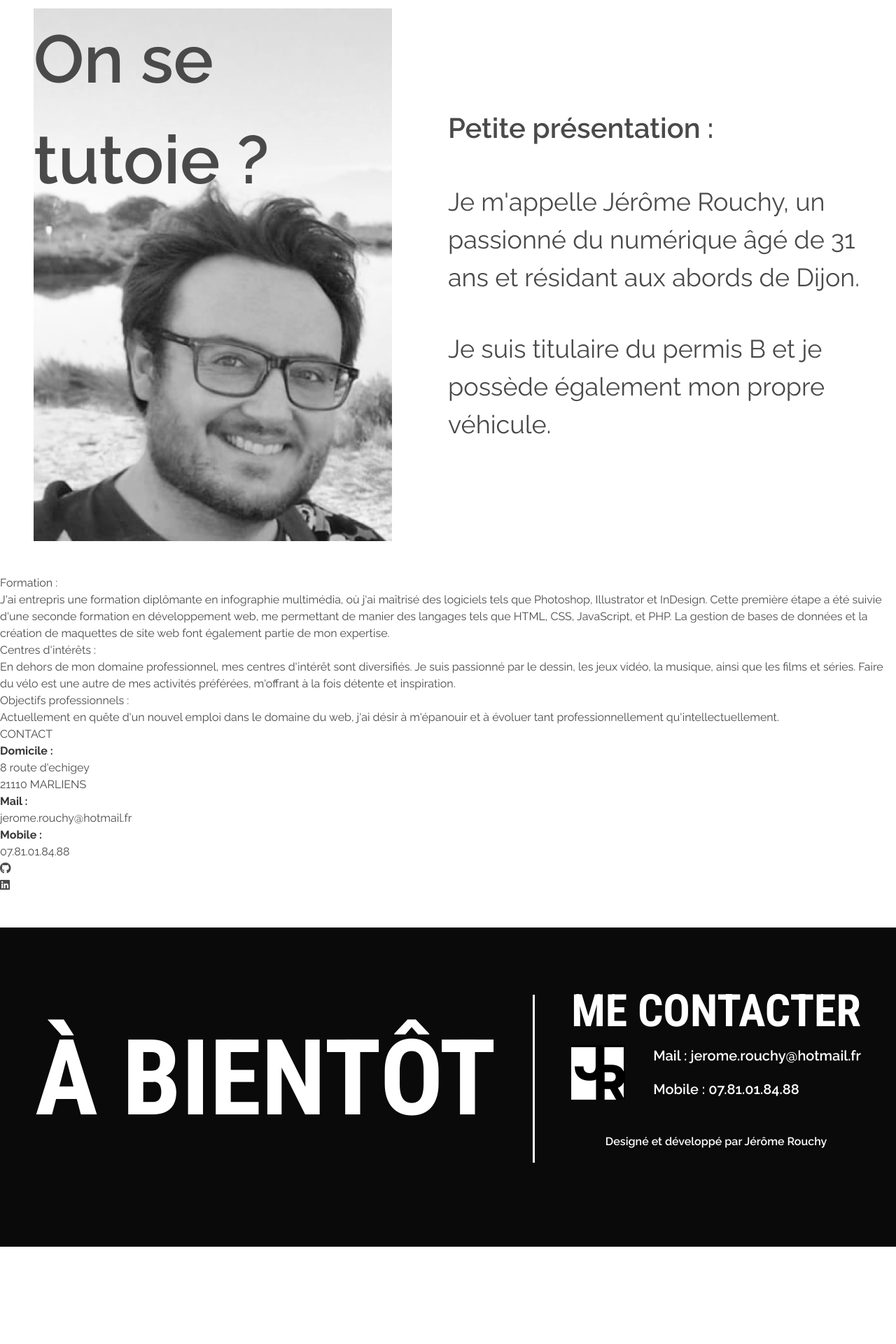
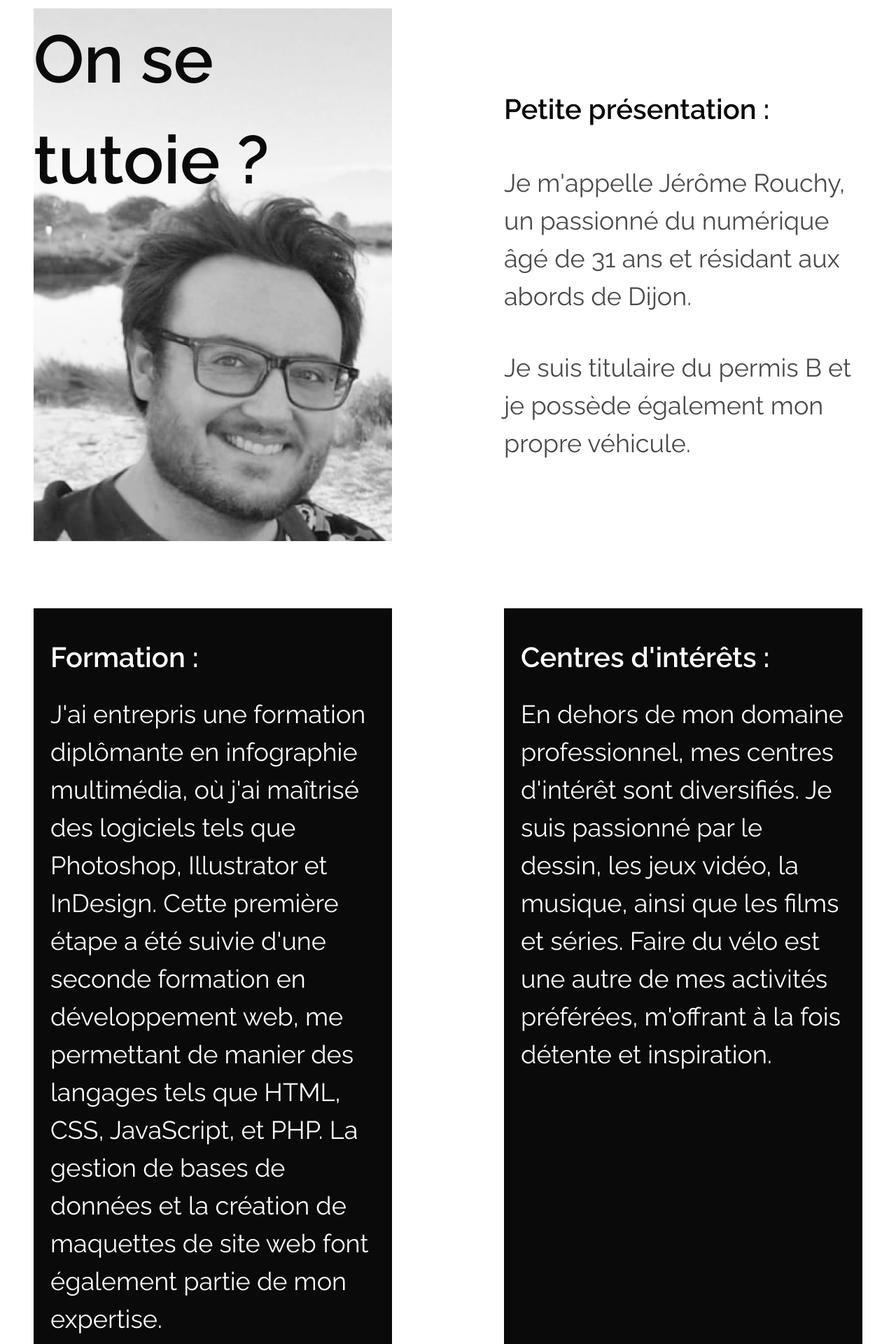
Before and after one commit to Scalou21/mon_folio, a React (Create React App) app: page /contact in a window 1280 px wide. Shown: the part 660-2580 px from the top of the page at 70% size. Before the commit the page ends 2441 px from the top, so only its background shows below. Built offline with nearby package versions, Linux system fonts and the light colour scheme.

Commit message:
Integrates css/scss for Presentation components
Intégration css/scss des composants Formation.js, Interest.js et
Objectives.js.

Mode responsive encore à faire...

[Ticket: X]

```diff
--- a/sass/mystyles.scss
+++ b/sass/mystyles.scss
@@ -24,8 +24,16 @@ $resize-logo-nav: 4rem;
   width: 100vw;
 }
 
+.w-45pct{
+  width: 45%;
+}
+
 .w-50pct {
   width: 50%;
+}
+
+.w-90pct{
+  width: 90rem;
 }
 
 .w-100pct{
@@ -116,8 +124,20 @@ $resize-logo-nav: 4rem;
   margin-top: 9rem;
 }
 
-.ml-10 {
-  margin-left: 10rem;
+.mt-10{
+  margin-top: 10rem;
+}
+
+.ml-5{
+  margin-left: 5rem;
+}
+
+.mleft-5 {
+  margin-left: 5rem;
+}
+
+.mright-5{
+  margin-right: 5rem;
 }
 
 
@@ -127,8 +147,8 @@ $resize-logo-nav: 4rem;
   padding-top: 10rem;
 }
 
-.pright-5{
-  padding-right: 5rem !important;
+.pleft-5{
+  padding-left: 5rem !important;
 }
 
 
--- a/src/Pages/components_propos/Formation.js
+++ b/src/Pages/components_propos/Formation.js
@@ -1,8 +1,8 @@
 export default function Formation() {
   return (
-    <div>
-      <h3>Formation :</h3>
-      <p>
+    <article className="w-50pct has-background-black has-text-white is-flex is-flex-direction-column is-justify-content-center mright-5 p-5">
+      <h3 className="has-text-weight-semibold is-size-2 pt-4">Formation :</h3>
+      <p className="fs-2-25 pt-5 pb-6">
         J'ai entrepris une formation diplômante en infographie multimédia, où
         j'ai maîtrisé des logiciels tels que Photoshop, Illustrator et InDesign.
         Cette première étape a été suivie d'une seconde formation en
@@ -10,6 +10,6 @@ export default function Formation() {
         CSS, JavaScript, et PHP. La gestion de bases de données et la création
         de maquettes de site web font également partie de mon expertise.
       </p>
-    </div>
+    </article>
   );
 }
--- a/src/Pages/components_propos/Interest.js
+++ b/src/Pages/components_propos/Interest.js
@@ -1,13 +1,13 @@
 export default function Interest() {
   return (
-    <div>
-      <h3>Centres d'intérêts :</h3>
-      <p>
+    <article className="w-50pct has-background-black has-text-white is-flex is-flex-direction-column mleft-5 p-5">
+      <h3 className="is-size-2 has-text-weight-semibold pt-4">Centres d'intérêts :</h3>
+      <p className="fs-2-25 pt-5">
         En dehors de mon domaine professionnel, mes centres d'intérêt sont
         diversifiés. Je suis passionné par le dessin, les jeux vidéo, la
         musique, ainsi que les films et séries. Faire du vélo est une autre de
         mes activités préférées, m'offrant à la fois détente et inspiration.
       </p>
-    </div>
+    </article>
   );
 }
--- a/src/Pages/components_propos/Objectives.js
+++ b/src/Pages/components_propos/Objectives.js
@@ -1,12 +1,12 @@
 export default function Objectives() {
   return (
-    <div>
-      <h3>Objectifs professionnels :</h3>
-      <p>
+    <article className="has-background-black has-text-white mt-10 p-5">
+      <h3 className="is-size-2 has-text-weight-semibold pt-4">Objectifs professionnels :</h3>
+      <p className="fs-2-25 pt-5 pb-6">
         Actuellement en quête d'un nouvel emploi dans le domaine du web, j'ai
         désir à m'épanouir et à évoluer tant professionnellement
         qu'intellectuellement.
       </p>
-    </div>
+    </article>
   );
 }
--- a/src/Pages/components_propos/Presentation.js
+++ b/src/Pages/components_propos/Presentation.js
@@ -8,17 +8,17 @@ export default function Presentation() {
     <Fragment>
       <section className="section mt-9 is-flex is-flex-direction-column">
         <div className="is-flex is-justify-content-center">
-          <h1 className="is-family-sans-serif has-text-weight-bold fs-8 w-70 has-text-centered ">
+          <h1 className="has-text-black is-family-sans-serif has-text-weight-bold fs-8 w-70 has-text-centered ">
             Vous m'aimez déjà j'ai raison ?
           </h1>
         </div>
       </section>
       <section className="section is-flex is-justify-content-space-between">
         <aside className="w-50pct is-flex">
-        <h2 className="has-text-weight-semibold fs-6 w-25 absolute">
+        <h2 className="has-text-black has-text-weight-semibold fs-6 w-25 absolute">
             On se tutoie ?
           </h2>
-        <div className="is-flex w-100pct is-justify-content-flex-end pright-5">
+        <div className="is-flex w-100pct is-justify-content-flex-end mright-5 ">
             <img
               src="../../assets/photo_pres.jpg"
               alt="Jérôme Rouchy"
@@ -28,8 +28,8 @@ export default function Presentation() {
 
         </aside>
 
-        <article className="is-flex w-50pct is-flex-direction-column is-justify-content-center">
-          <h3 className="has-text-weight-semibold is-size-2">Petite présentation :</h3>
+        <article className="is-flex w-50pct is-flex-direction-column is-justify-content-center pleft-5">
+          <h3 className="has-text-black has-text-weight-semibold is-size-2">Petite présentation :</h3>
           <p className="pt-6 fs-2-25">
             Je m'appelle Jérôme Rouchy, un passionné du numérique âgé de 31 ans
             et résidant aux abords de Dijon.
@@ -40,9 +40,11 @@ export default function Presentation() {
           </p>
         </article>
       </section>
-      <section>
+      <section className="is-flex is-flex-direction-column section">
+        <div className="is-flex">
         <Formation />
         <Interest />
+        </div>
         <Objectives />
       </section>
     </Fragment>
```
Also changed, not shown: public/css/mystyles.css.
